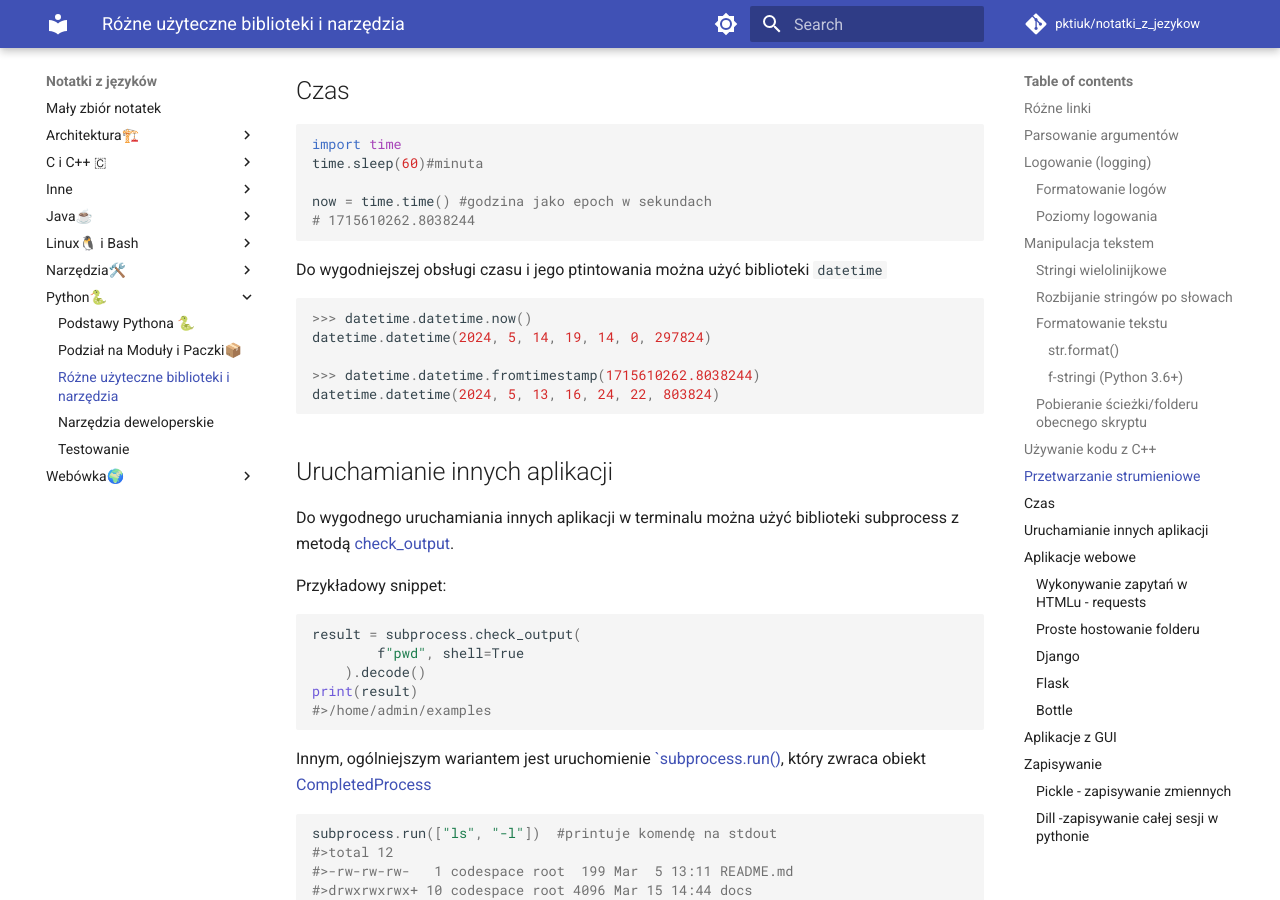
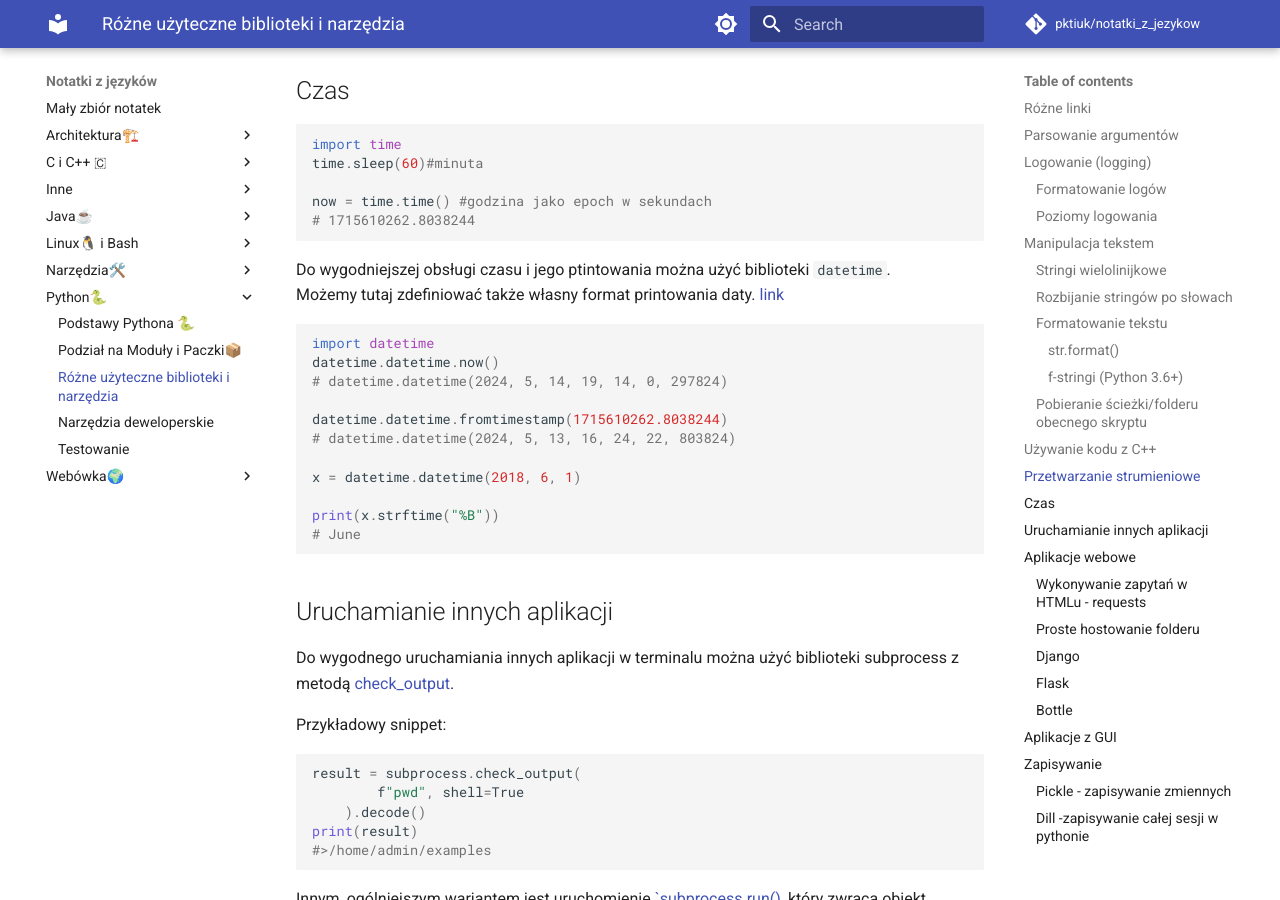
Before and after one commit to pktiuk/notatki_z_jezykow, an MkDocs documentation site: the page built from docs/Python🐍/4_biblioteki_i_narzędzia.md, in a window 1280 px wide and 900 px high, scrolled down 4048 px. Built offline with MkDocs 1.6.1 and Material for MkDocs 9.7.7, drawn with Linux system fonts in a browser that asks for light colours; comment, search, counter and statistics services are not loaded.

Commit message:
Doprecyzowanie

````diff
--- a/docs/Python🐍/4_biblioteki_i_narzędzia.md
+++ b/docs/Python🐍/4_biblioteki_i_narzędzia.md
@@ -192,14 +192,21 @@ now = time.time() #godzina jako epoch w sekundach
 # 1715610262.8038244
 ```
 
-Do wygodniejszej obsługi czasu i jego ptintowania można użyć biblioteki `datetime`
+Do wygodniejszej obsługi czasu i jego ptintowania można użyć biblioteki `datetime`.
+Możemy tutaj zdefiniować także własny format printowania daty. [link](https://docs.python.org/3/library/datetime.html#datetime.date.strftime)
 
 ```py
->>> datetime.datetime.now()
-datetime.datetime(2024, 5, 14, 19, 14, 0, 297824)
+import datetime
+datetime.datetime.now()
+# datetime.datetime(2024, 5, 14, 19, 14, 0, 297824)
 
->>> datetime.datetime.fromtimestamp(1715610262.8038244)
-datetime.datetime(2024, 5, 13, 16, 24, 22, 803824)
+datetime.datetime.fromtimestamp(1715610262.8038244)
+# datetime.datetime(2024, 5, 13, 16, 24, 22, 803824)
+
+x = datetime.datetime(2018, 6, 1)
+
+print(x.strftime("%B"))
+# June
 ```
 
 ## Uruchamianie innych aplikacji
````
